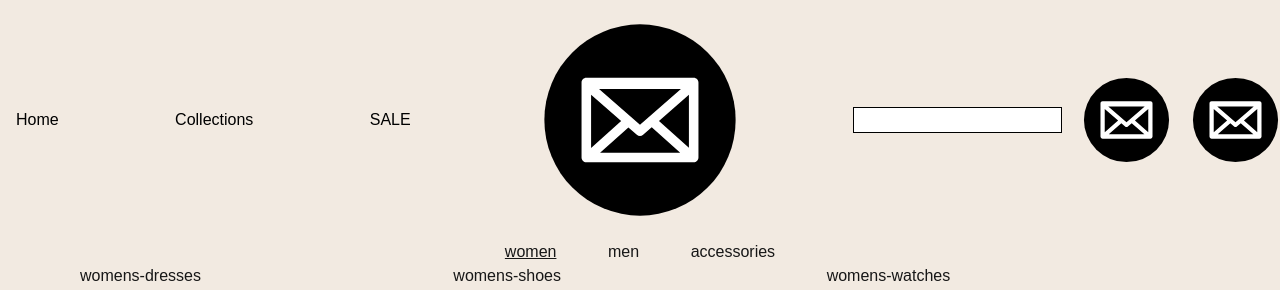
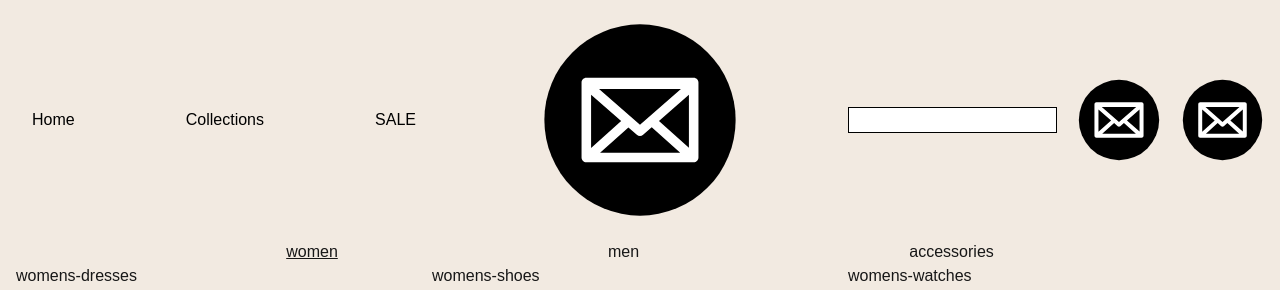
Before and after one commit to Judy-P-Eldh/fashion-e-commerce, a Next.js app: page /collections/women in a window 1280 px wide. Shown: the top 290 px of the page. Built offline with nearby package versions, Linux system fonts and the light colour scheme.

Commit message:
Feat: Add more developed measurements for content-grid

```diff
--- a/app/globals.css
+++ b/app/globals.css
@@ -1,9 +1,8 @@
-@import 'tailwindcss';
+@import "tailwindcss";
 
 :root {
-  --background: #F2EAE1;
+  --background: #f2eae1;
   --foreground: #171717;
-
 }
 
 html,
@@ -22,18 +21,29 @@ body {
 
 .content-grid {
   display: grid;
-  /*   we can set more accurate sizes when we have a design to follow */
+  --spacing-md: 1rem;
+
+  --content-max-width: 90rem;
+  --breakout-max-width: 95rem;
+  --padding-inline: var(--spacing-md);
+  --breakout-size: calc(
+    (var(--breakout-max-width) - var(--content-max-width)) / 2
+  );
+
   grid-template-columns:
-    [full-width-start] 5rem
-    [breakout-start] 1fr
-    [content-start] 1fr
-    [content-end] 1fr
-    [breakout-end] 5rem
+    [full-width-start] minmax(var(--padding-inline), 1fr)
+    [breakout-start] minmax(0, var(--breakout-size))
+    [content-start] min(
+      100% - (var(--padding-inline) * 2),
+      var(--content-max-width)
+    )
+    [content-end] minmax(0, var(--breakout-size))
+    [breakout-end] minmax(var(--padding-inline), 1fr)
     [full-width-end];
 }
 
 .inherit {
-  display:grid;
+  display: grid;
   grid-template-columns: inherit;
 }
 
--- a/app/page.tsx
+++ b/app/page.tsx
@@ -20,7 +20,7 @@ export default async function Home() {
           <button>Sign me up</button>
         </Form>
       </section>
-      <section className="breakout inherit py-10">
+      <section className="content py-10">
         <h2 className='content text-center text-4xl'>Browse our best sellers</h2>
         <ul className="col-span-full flex justify-between">
           {firstForProducts?.map((p: Product) => {
--- a/components/navigation.tsx
+++ b/components/navigation.tsx
@@ -4,7 +4,8 @@ import Search from './search';
 
 export default function Navigation() {
   return (
-    <header className="h-60 grid text-black full-width grid-cols-3">
+    <header className="h-60 text-black content-grid ">
+      <div className="breakout grid-cols-3 grid">
         <nav className="grid">
           <ul className="flex justify-between items-center p-4">
             <li>
@@ -18,7 +19,7 @@ export default function Navigation() {
             </li>
           </ul>
         </nav>
-      <div className='flex justify-center'>
+        <div className="flex justify-center">
           <picture className="flex items-center">
             <Image src="/mail.svg" alt="" width={200} height={200} />
           </picture>
@@ -34,6 +35,7 @@ export default function Navigation() {
             <Image src="/mail.svg" width={200} height={200} alt="Cart" />
           </Link>
         </aside>
+      </div>
     </header>
   );
 }
```
Lines whose indentation alone changed are shown as unchanged.
